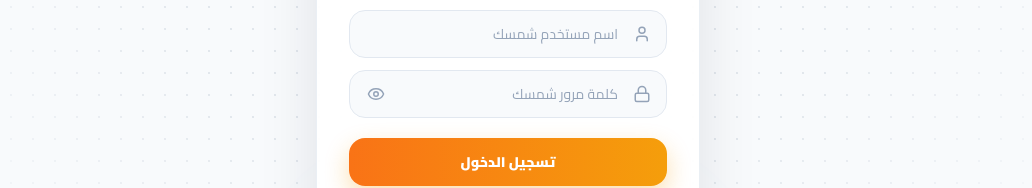
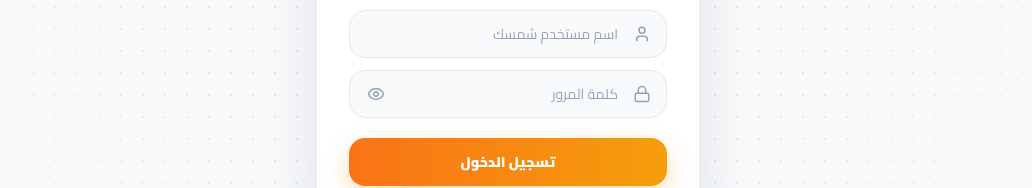
Before and after one commit to mahmoudbir-glitch/Shamsak, a Next.js app: page /login in a window 1280 px wide. Shown: the part 400-588 px from the top of the page, without its empty margins (163-1195 px from the left). Built offline with nearby package versions, Linux system fonts and the light colour scheme.

Commit message:
Login: plain password placeholder
Co-Authored-By: Claude Opus 5.5 <noreply@anthropic.com>
Claude-Session: https://claude.ai/code/session_015nkxiGLbYBF2T5TkLQ9xqN

```diff
--- a/src/components/login-form.tsx
+++ b/src/components/login-form.tsx
@@ -91,8 +91,8 @@ export default function LoginForm() {
         <input
           name="password"
           type={showPassword ? "text" : "password"}
-          placeholder="كلمة مرور شمسك"
-          aria-label="كلمة مرور شمسك"
+          placeholder="كلمة المرور"
+          aria-label="كلمة المرور"
           autoComplete="current-password"
           required
           disabled={loading}
```
